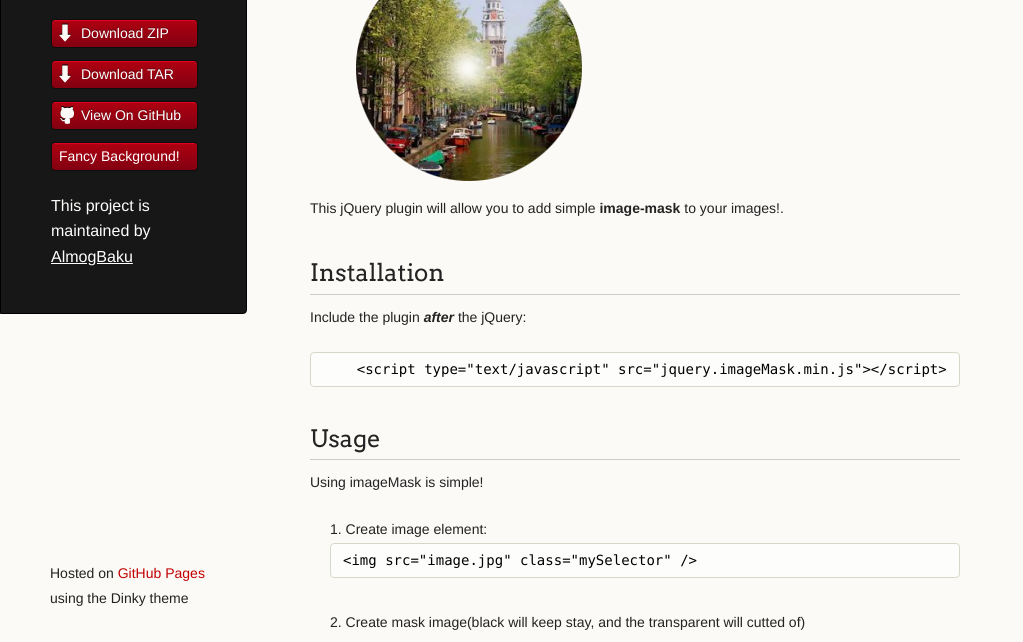
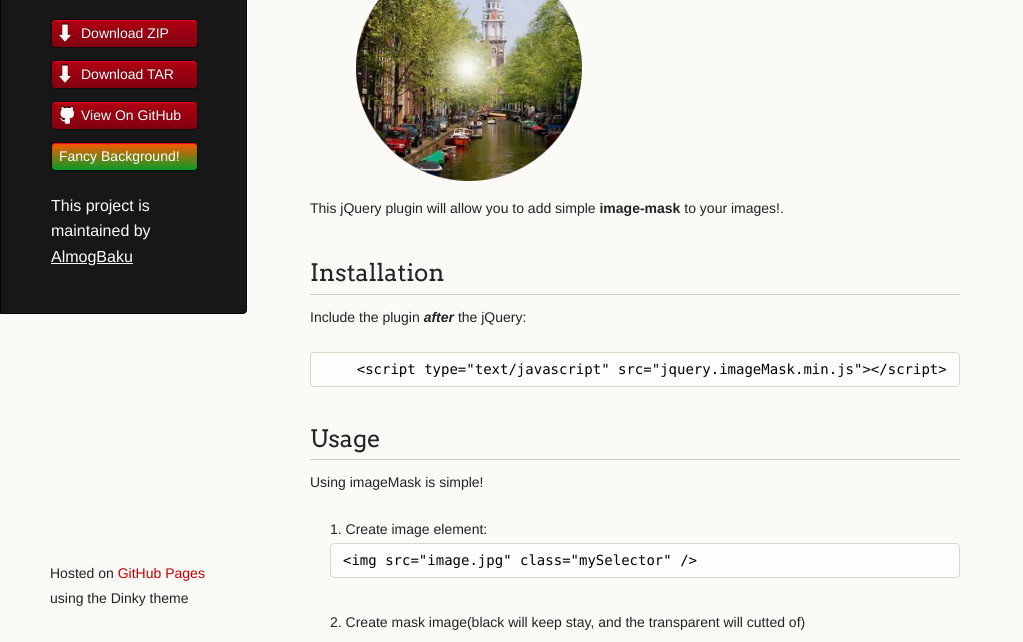
Before and after one commit to AlmogBaku/imageMask, a plain HTML site: page index.html in a window 1280 px wide. Shown: the part 157-799 px from the top of the page, without its empty margins (0-1023 px from the left). Drawn offline with nearby package versions, Linux system fonts and the light colour scheme.

Commit message:
fancy bg btn!

```diff
--- a/index.html
+++ b/index.html
@@ -38,7 +38,7 @@
           <li class="download"><a class="buttons" href="https://github.com/AlmogBaku/imageMask/zipball/master">Download ZIP</a></li>
           <li class="download"><a class="buttons" href="https://github.com/AlmogBaku/imageMask/tarball/master">Download TAR</a></li>
           <li><a class="buttons github" href="https://github.com/AlmogBaku/imageMask">View On GitHub</a></li>
-          <li><a class="changeBG" href="#">Fancy Background!</a></li>
+          <li class="fancy"><a class="changeBG" href="#">Fancy Background!</a></li>
         </ul>
 
         <p class="header">This project is maintained by <a class="header name" href="https://github.com/AlmogBaku">AlmogBaku</a></p>
--- a/stylesheets/styles.css
+++ b/stylesheets/styles.css
@@ -276,6 +276,20 @@ header li {
 	box-shadow: inset 0px 1px 1px 0 rgba(233,2,38, 1);
 
 }
+header li.fancy {
+  background: -moz-linear-gradient(top, #ff5a00 0%, #079c26 100%);
+  background: -webkit-linear-gradient(top, #ff5a00 0%,#079c26 100%);
+  background: -o-linear-gradient(top, #ff5a00 0%,#079c26 100%);
+  background: -ms-linear-gradient(top, #ff5a00 0%,#079c26 100%);
+  background: linear-gradient(top, #ff5a00 0%,#079c26 100%);
+}
+header li.fancy:hover {
+  background: -moz-linear-gradient(top, #079c26 0%, #ff5a00 100%);
+  background: -webkit-linear-gradient(top, #079c26 0%,#ff5a00 100%);
+  background: -o-linear-gradient(top, #079c26 0%,#ff5a00 100%);
+  background: -ms-linear-gradient(top, #079c26 0%,#ff5a00 100%);
+  background: linear-gradient(top, #079c26 0%,#ff5a00 100%);
+}
 
 header li:hover {
 	background: #C3001D;
```
